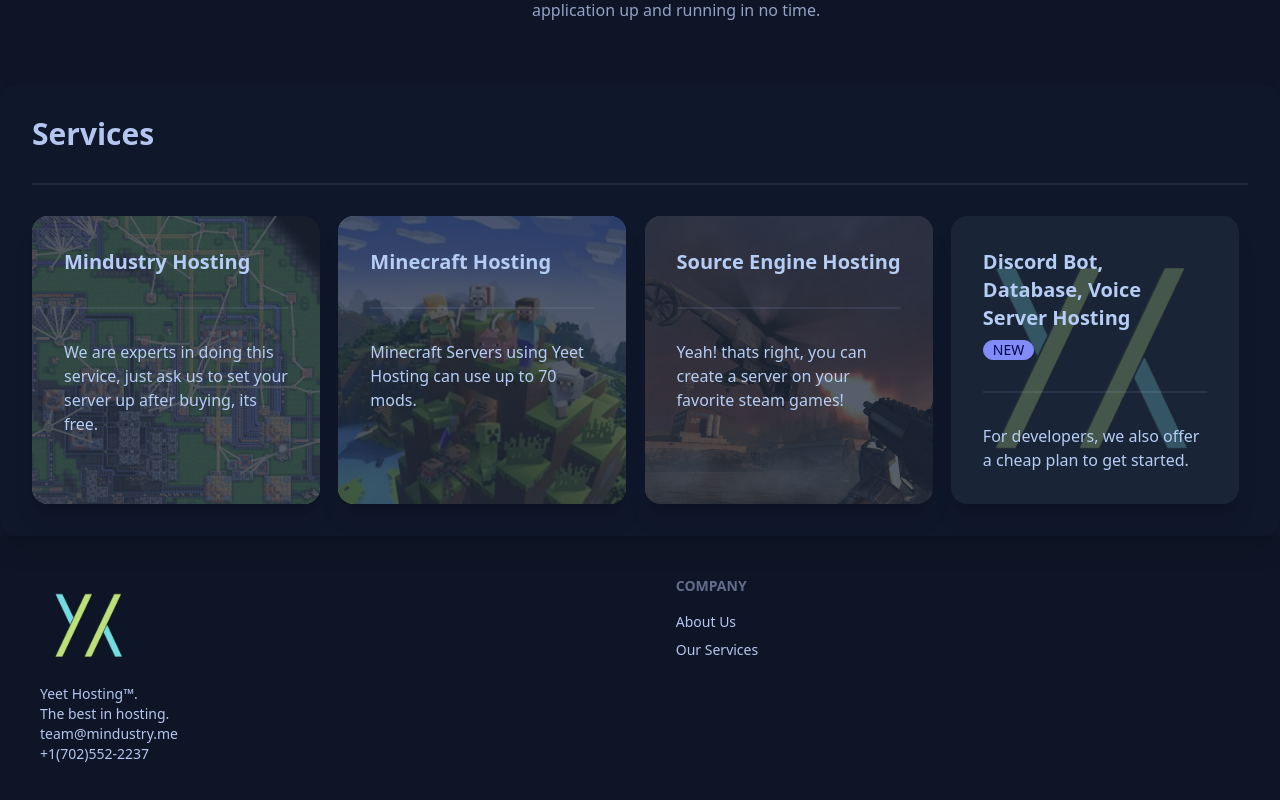
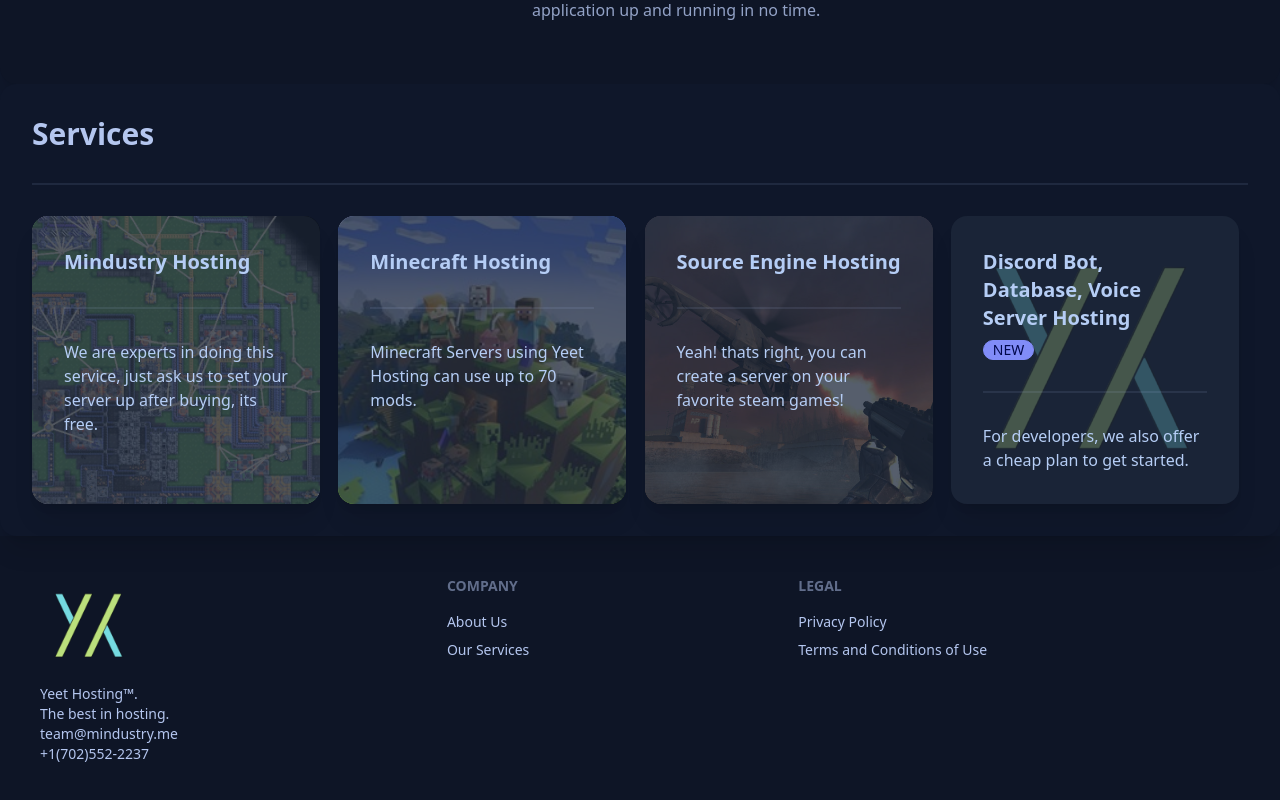
Before and after one commit to shadow01148/webwebweb, a SvelteKit app: page / in a window 1280 px wide. Shown: the part 956-1756 px from the top of the page. Built offline with nearby package versions, Linux system fonts and the light colour scheme.

Commit message:
Footer update

```diff
--- a/src/routes/+layout.svelte
+++ b/src/routes/+layout.svelte
@@ -46,5 +46,10 @@
 		<a href="/#about" class="link link-hover">About Us</a>
 		<a href="/#services" class="link link-hover">Our Services</a>
 	</div>
+	<div>
+		<span class="footer-title">Legal</span>
+		<a href="/policy" class="link link-hover">Privacy Policy</a>
+		<a href="/#services" class="link link-hover">Terms and Conditions of Use</a>
+	</div>
 </footer>
 </html>
```
